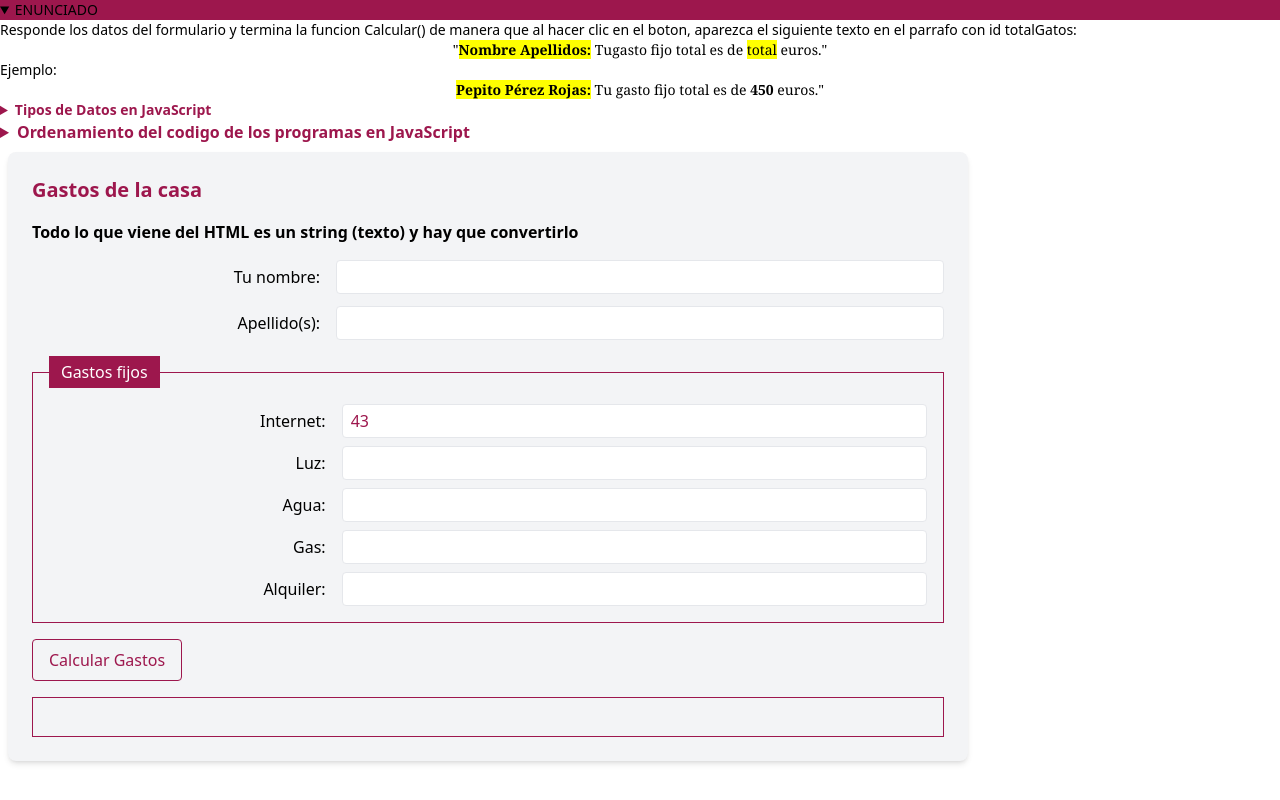
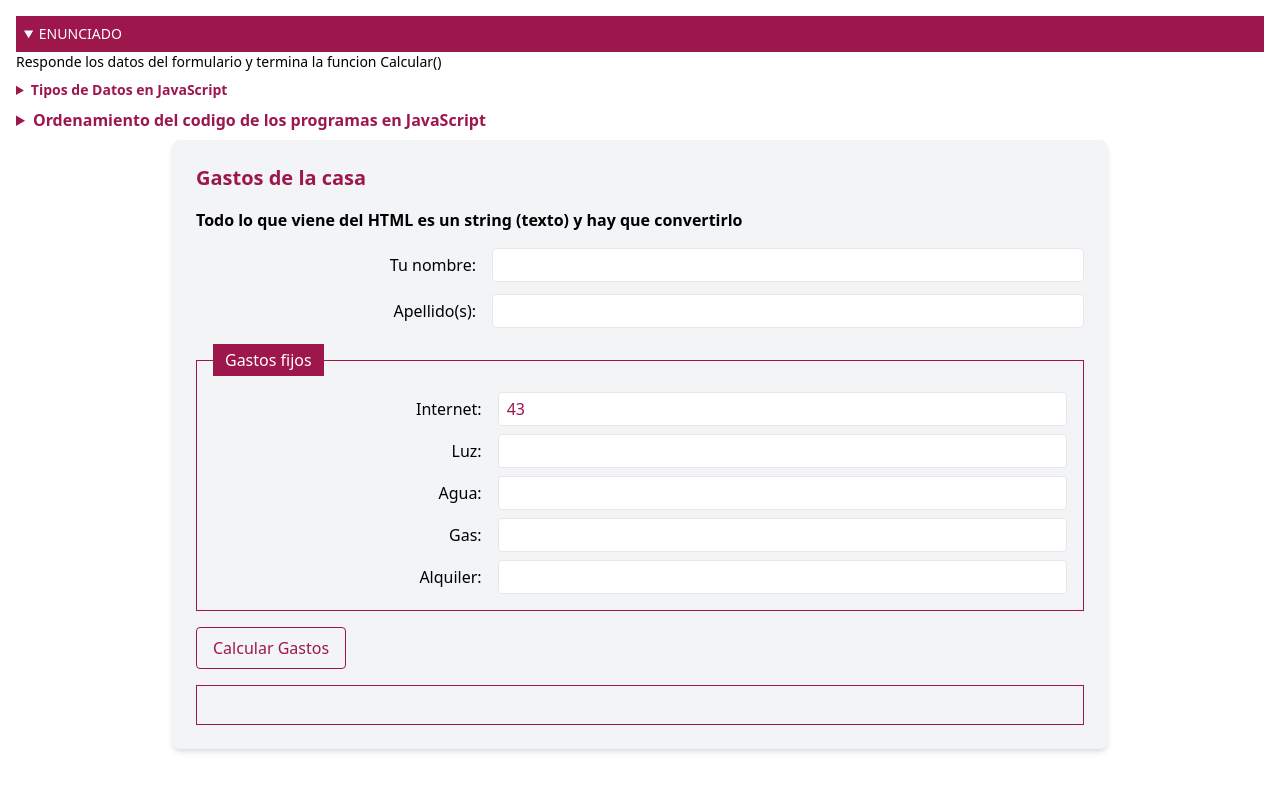
Before and after one commit to MohammedZakhbat/variablesTiposDatos, a website: page index.html in a window 1280 px wide. Both pictures are taken after a click on the heading "ENUNCIADO". Drawn offline with Linux system fonts and the light colour scheme.

Commit message:
add poryecto variablesTiposDatos

```diff
--- a/index.html
+++ b/index.html
@@ -2,133 +2,106 @@
 <html lang="es">
 <head>
     <meta charset="UTF-8">
+    <meta name="viewport" content="width=device-width, initial-scale=1.0">
     <link rel="stylesheet" href="./output.css">
     <title>Variables y Tipos de Datos</title>
 </head>
-<details class="text-sm">
-        <summary class="bg-pink-800">ENUNCIADO</summary>
-        <p> Responde los datos del formulario y termina la funcion Calcular() de manera que al hacer clic en el boton,
-            aparezca el siguiente texto en el parrafo con id totalGatos:
-        </p>
-        <p class="text-center font-serif">"<mark><strong>Nombre Apellidos:</strong></mark> Tugasto fijo total es de
-            <mark>total</mark> euros."</p>
-        <p>Ejemplo: </p>
-        <p class="text-center font-serif"><mark><strong>Pepito Pérez Rojas:</strong></mark> Tu gasto fijo total es de
-            <strong>450</strong> euros."</p>
+
+<body class="p-2 sm:p-4 h-screen overflow-hidden">
+
+<details class="text-sm mb-2">
+    <summary class="bg-pink-800 text-white p-2">ENUNCIADO</summary>
+    <p> Responde los datos del formulario y termina la funcion Calcular()</p>
 </details>
 
-    <details class="text-sm">
+<details class="text-sm mb-2">
     <summary class="text-pink-800 font-bold">
         Tipos de Datos en JavaScript
     </summary>
-        <div class="flex flex-row">
+
+    <div class="flex flex-col sm:flex-row gap-4">
         <div class="flex-1 border-1">
-                <p class="px-4 py-2"><strong>Primitivos: </strong> Se accede diractamente al valor. Para saber el tipo
-                    de datos de una variable de usa <a
-                        href="www.aprendejavascript.dev/clase/introduccion/operador-typeof">typeof</a></p>
-                <ul class="[list-style-type:circle] list-outside ml-8 mb3">
-                    <li><strong>string: </strong>Cadena de Texto. Se convierte a numero con la funcion Number.</li>
-                    <li><strong>number: </strong>Valor numérico</li>
-                    <li><strong>bigint: </strong>Numeros enteros mayores a 9007199254740991(2-1). Se representan
-                        anadiendo una <strong>n</strong> al final del numero.</li>
-                    <li><strong>boolean: </strong>Valor logico Verdadero/Falso. (ver <a
-                            href="www.lenguaje.js.com/javascript/tipos/falsy-truthy">Falsy y Truthy</a>)</li>
-                    <li><strong>null: </strong>La variable tiene como valor, <strong>vacio.</strong></li>
-                    <li><strong>undefined:</strong> La variable ha sido declarada pero no tiene valor.</li>
-                    <li><strong>NaN: </strong>Not a Number (no es un numero)</li>
-                </ul>
+            <p class="px-4 py-2"><strong>Primitivos</strong></p>
         </div>
 
         <div class="flex-1 border-1">
-                <p class="px-4 py-2"><strong>Compuestos: </strong> Se accede la referencia del volar. Lavariable no
-                    guarda los datos, guarda la "ubicacion" en la memoria donde estan esos datos. Si dos variables
-                    apuntan a la misma direccion y una cambia algo, la otra tambien lo vera cambiado. Para saber el tipo
-                    de objeto que se esta trabajando se utiliza <a class="text-blue-600"
-                        href="es.javascript.info/instanceof">instanceof.</a></p>
-                <ul class="[list-style-type:circle] list-outside ml-8 mb3">
-                    <li><strong>Object: </strong>Cadena de Texto. Se convierte a numero con la funcion Number.</li>
-                    <li><strong>array: </strong>Valor numérico</li>
-                    <li><strong>function(): </strong>Numeros enteros mayores a 9007199254740991(2-1). Se representan
-                        anadiendo una <strong>n</strong> al final del numero.</li>
-                    <li><strong>Class: </strong>Valor logico Verdadero/Falso. (ver <a class="text-blue-600"
-                            href="www.lenguaje.js.com/javascript/tipos/falsy-truthy">Falsy y Truthy</a>)</li>
-                </ul>
+            <p class="px-4 py-2"><strong>Compuestos</strong></p>
         </div>
     </div>
 </details>
+
 <div>
     <details>
         <summary class="text-pink-800 font-bold">
             Ordenamiento del codigo de los programas en JavaScript
         </summary>
-            <ul class="[list-style-type:circle] list-outside ml-8 mb3">
-                <li>IMPORTANCION DE MODULOS</li>
-                <li>DECLARACION DE VARIABLES</li>
-                <li>DECLARACION DE FUNCIONES</li>
-                <li>EJERCUCION DE CODIGO</li>
-            </ul>
     </details>
 </div>
-<form class="w-3/4 p-6 m-2 bg-gray-100 rounded-lg shadow-md">
-    <h1 class="text-pink-800 font-bold text-xl mb-4">Gastos de la casa</h1>
+
+<form class="w-full sm:w-3/4 mx-auto p-4 sm:p-6 m-2 bg-gray-100 rounded-lg shadow-md max-h-[95vh] overflow-y-auto">
+
+    <h1 class="text-pink-800 font-bold text-xl mb-4">
+        Gastos de la casa
+    </h1>
 
     <p class="font-bold mb-4">
         Todo lo que viene del HTML es un string (texto) y hay que convertirlo
     </p>
 
-
-    <div class="flex items-center mb-3">
-        <label class="w-1/3 text-right pr-4" for="nombre">Tu nombre:</label>
-        <input class="w-2/3 border rounded px-2 py-1" type="text" id="nombre">
+    <div class="flex flex-col sm:flex-row sm:items-center mb-3">
+        <label class="w-full sm:w-1/3 sm:text-right pr-4" for="nombre">Tu nombre:</label>
+        <input class="w-full sm:w-2/3 border rounded px-2 py-1" type="text" id="nombre">
     </div>
 
-
-    <div class="flex items-center mb-4">
-        <label class="w-1/3 text-right pr-4" for="apellido">Apellido(s):</label>
-        <input class="w-2/3 border rounded px-2 py-1" type="text" id="apellido">
+    <div class="flex flex-col sm:flex-row sm:items-center mb-4">
+        <label class="w-full sm:w-1/3 sm:text-right pr-4" for="apellido">Apellido(s):</label>
+        <input class="w-full sm:w-2/3 border rounded px-2 py-1" type="text" id="apellido">
     </div>
-
 
     <fieldset class="border border-pink-800 p-4 mb-4">
         <legend class="bg-pink-800 text-white px-3 py-1">
             Gastos fijos
         </legend>
 
-        <div class="flex items-center mb-2">
-            <label class="w-1/3 text-right pr-4 ">Internet:</label>
-            <input class="w-2/3 border rounded px-2 py-1 text-pink-800" id="internet" value="43" type="number">
+        <div class="flex flex-col sm:flex-row sm:items-center mb-2">
+            <label class="w-full sm:w-1/3 sm:text-right pr-4">Internet:</label>
+            <input class="w-full sm:w-2/3 border rounded px-2 py-1 text-pink-800" id="internet" value="43" type="number">
         </div>
 
-        <div class="flex items-center mb-2">
-            <label class="w-1/3 text-right pr-4">Luz:</label>
-            <input class="w-2/3 border rounded px-2 py-1" id="luz" type="text">
+        <div class="flex flex-col sm:flex-row sm:items-center mb-2">
+            <label class="w-full sm:w-1/3 sm:text-right pr-4">Luz:</label>
+            <input class="w-full sm:w-2/3 border rounded px-2 py-1" id="luz" type="text">
         </div>
 
-        <div class="flex items-center mb-2">
-            <label class="w-1/3 text-right pr-4">Agua:</label>
-            <input class="w-2/3 border rounded px-2 py-1" id="agua" type="text">
+        <div class="flex flex-col sm:flex-row sm:items-center mb-2">
+            <label class="w-full sm:w-1/3 sm:text-right pr-4">Agua:</label>
+            <input class="w-full sm:w-2/3 border rounded px-2 py-1" id="agua" type="text">
         </div>
 
-        <div class="flex items-center mb-2">
-            <label class="w-1/3 text-right pr-4">Gas:</label>
-            <input class="w-2/3 border rounded px-2 py-1" id="gas" type="text">
+        <div class="flex flex-col sm:flex-row sm:items-center mb-2">
+            <label class="w-full sm:w-1/3 sm:text-right pr-4">Gas:</label>
+            <input class="w-full sm:w-2/3 border rounded px-2 py-1" id="gas" type="text">
         </div>
 
-        <div class="flex items-center">
-            <label class="w-1/3 text-right pr-4">Alquiler:</label>
-            <input class="w-2/3 border rounded px-2 py-1" id="alquiler" type="text">
+        <div class="flex flex-col sm:flex-row sm:items-center">
+            <label class="w-full sm:w-1/3 sm:text-right pr-4">Alquiler:</label>
+            <input class="w-full sm:w-2/3 border rounded px-2 py-1" id="alquiler" type="text">
         </div>
     </fieldset>
+
     <button
         id="btnCalcular"
         type="button"
         onclick="calcular()"
-        class="border border-pink-800 text-pink-800 px-4 py-2 rounded hover:bg-pink-800 hover:text-white transition">
+        class="w-full sm:w-auto border border-pink-800 text-pink-800 px-4 py-2 rounded hover:bg-pink-800 hover:text-white transition">
         Calcular Gastos
     </button>
 
-    <p id="totalGastos"  class="mt-4 font-semibold border border-pink-800 p-2 h-10"></p>
+    <p id="totalGastos" class="mt-4 font-semibold border border-pink-800 p-2 h-10"></p>
+
 </form>
+
 <script src="app.js"></script>
+
 </body>
 </html>
```
Also changed, not shown: output.css. Lines whose indentation alone changed are shown as unchanged.
